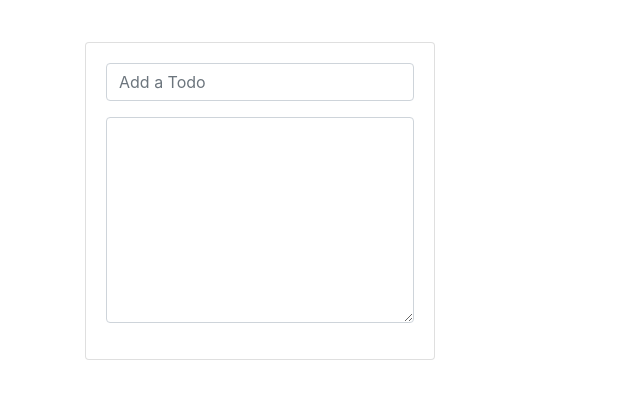
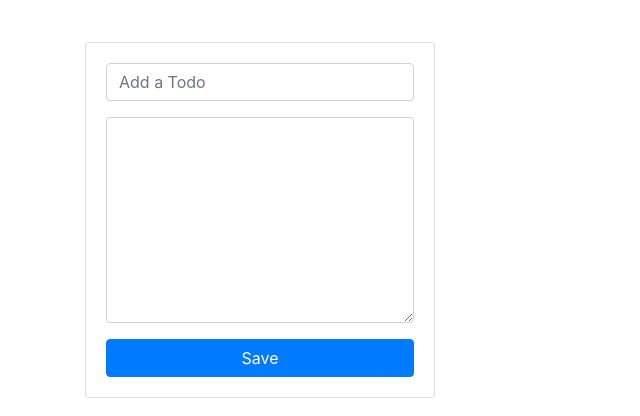
Before and after one commit to YurleySolimer/AppTareas-JS, a plain HTML site: page index.html in a window 1280 px wide. Shown: the part 62-478 px from the top of the page, without its empty margins (0-640 px from the left). Drawn offline with nearby package versions, Linux system fonts and the light colour scheme.

Commit message:
boton save

```diff
--- a/index.html
+++ b/index.html
@@ -30,19 +30,19 @@
 
 							<div class="form-group">
 								<textarea id="description" rows="8" cols="80" class="form-control" placeholder="Add description">
-
 								</textarea>
-
 							</div>
 
+							<button type="submit" class="btn btn-primary btn-block" >
+								Save
+							</button>
 						</form>
-
 					</div>
 				</div>
 			</div>
 
 			<div class="col-md-8">
-
+				<div id="tasks"> </div>
 			</div>
 		</div>
 
```
